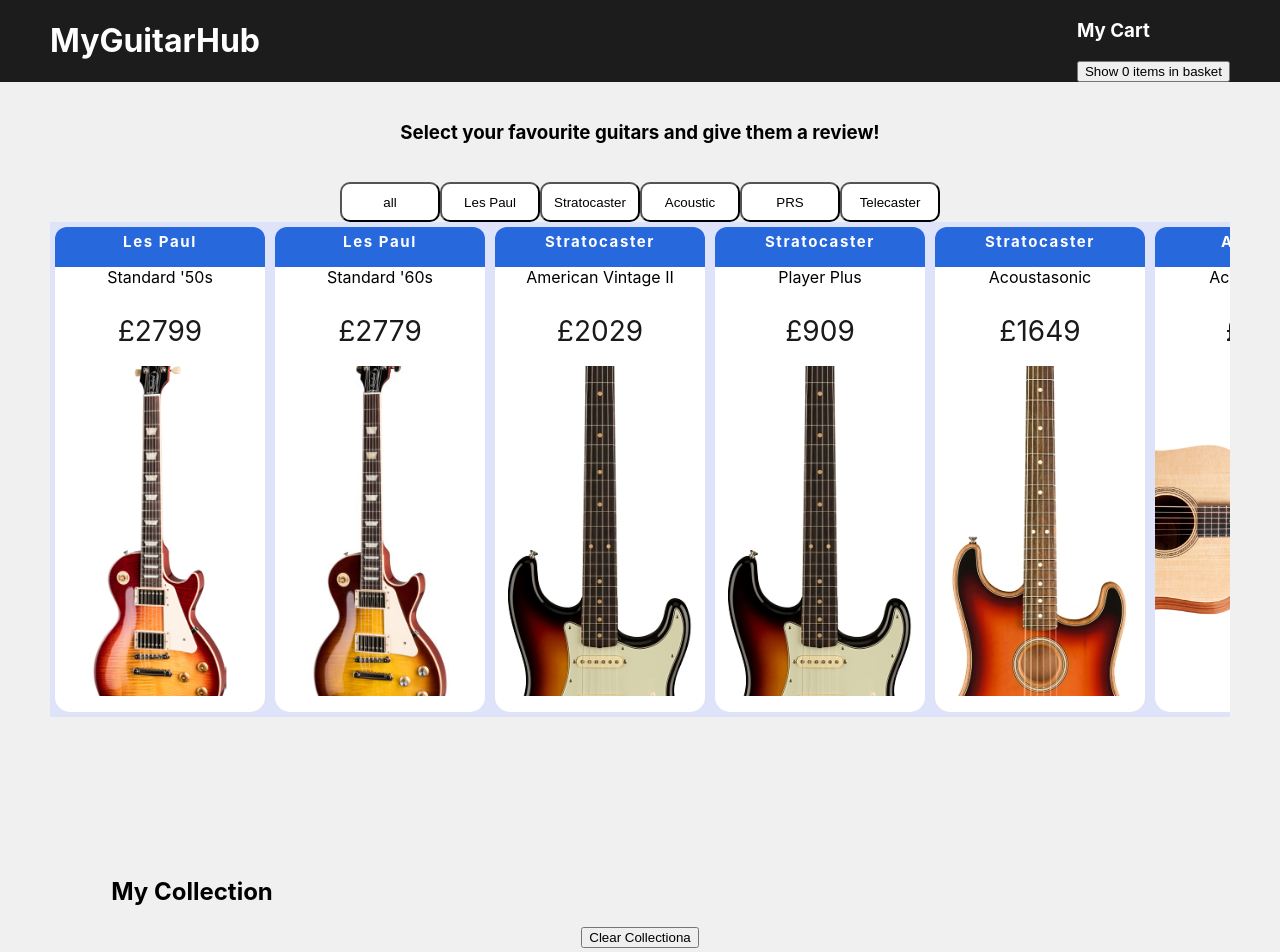
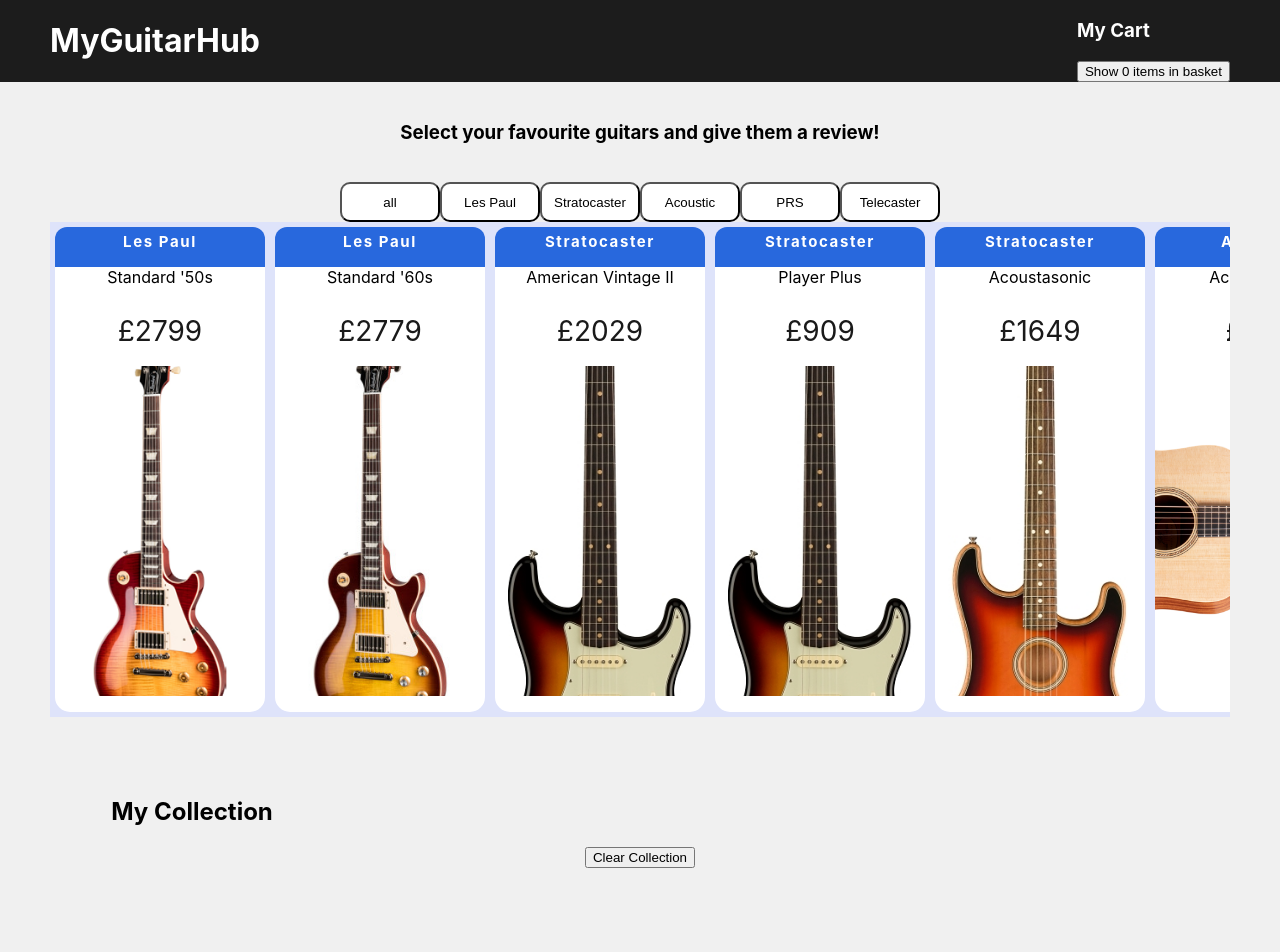
Before and after one commit to Kalvin104/MyGuitarHub, a React (Create React App) app: page / in a window 1280 px wide. Shown: the top 952 px of the page. Built offline with nearby package versions, Linux system fonts and the light colour scheme; the HTML template or start-up script is replaced by a standard one.

Commit message:
Fixed collection component and UI issues

```diff
--- a/src/App.js
+++ b/src/App.js
@@ -53,7 +53,6 @@
     setMenuItems(newItems)
     setSelectedItem(null)
   } else {
-
     const newItems = Menu_data.filter((item) => item.id === id)
     setMenuItems(newItems)
     setSelectedItem(id)
@@ -105,7 +104,7 @@
 }
 
 return (
-    <main>
+    <main id="main">
       <Header
       myCollection={myCollection}
       myCollectionBrand={myCollectionBrand}
@@ -142,11 +141,8 @@
         <br></br>
         <br></br>
         <br></br>
-        <br></br>
-        <br></br>
-        <br></br>
-        <br></br>
-        <Collection
+
+      <Collection
         key={myCollection}
         myCollection={myCollection}
         myCollectionTitle={myCollectionTitle}
@@ -157,7 +153,7 @@
         clear={clear}
         clearCollection={clearCollection}
       />
-      <button onClick={() => {clearCollection(); clearCollectionMenu()}}> Clear Collectiona</button>
+      <button onClick={() => {clearCollection(); clearCollectionMenu()}}> Clear Collection</button>
       </div>
 
       </div>
@@ -167,6 +163,13 @@
 
 
       </div>
+      <br></br>
+      <br></br>
+      <br></br>
+      <br></br>
+      <br></br>
+      <br></br>
+      <br></br>
       {/* <Footer /> */}
     </main>
   )
```
